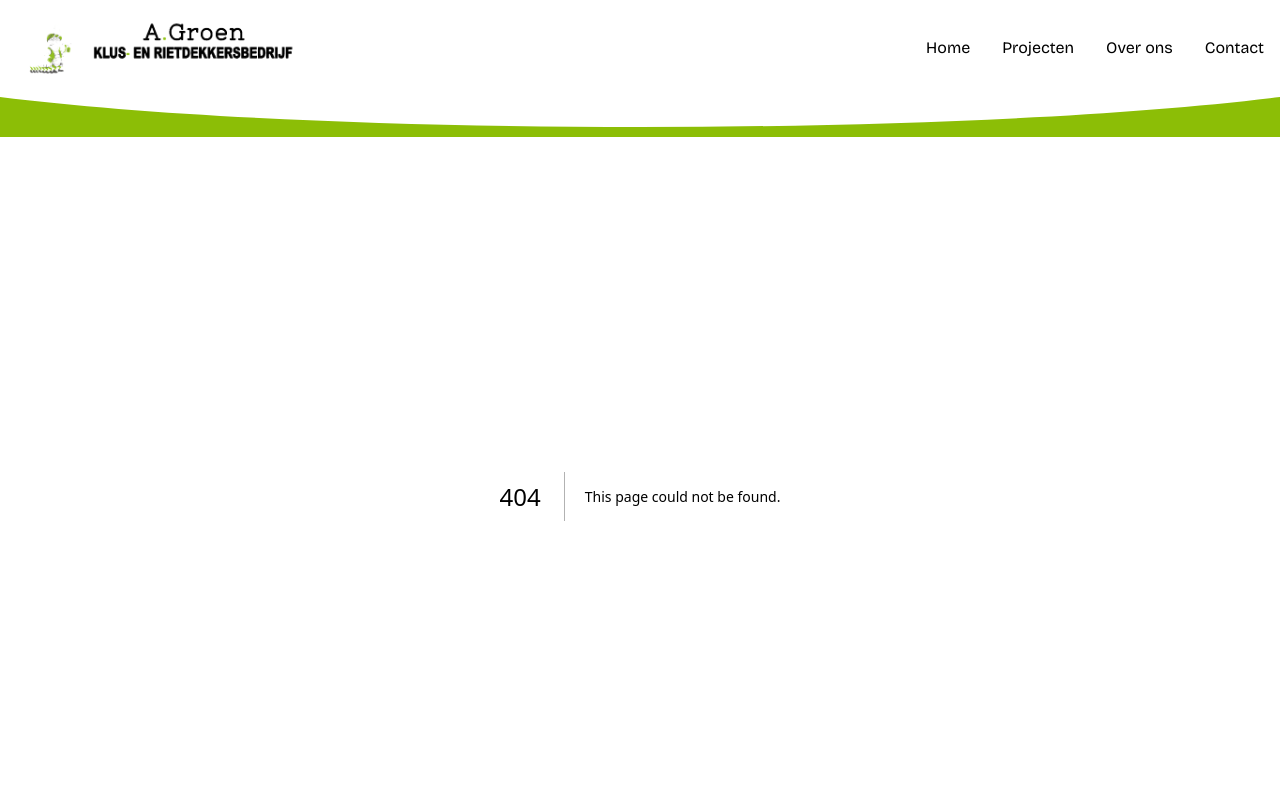
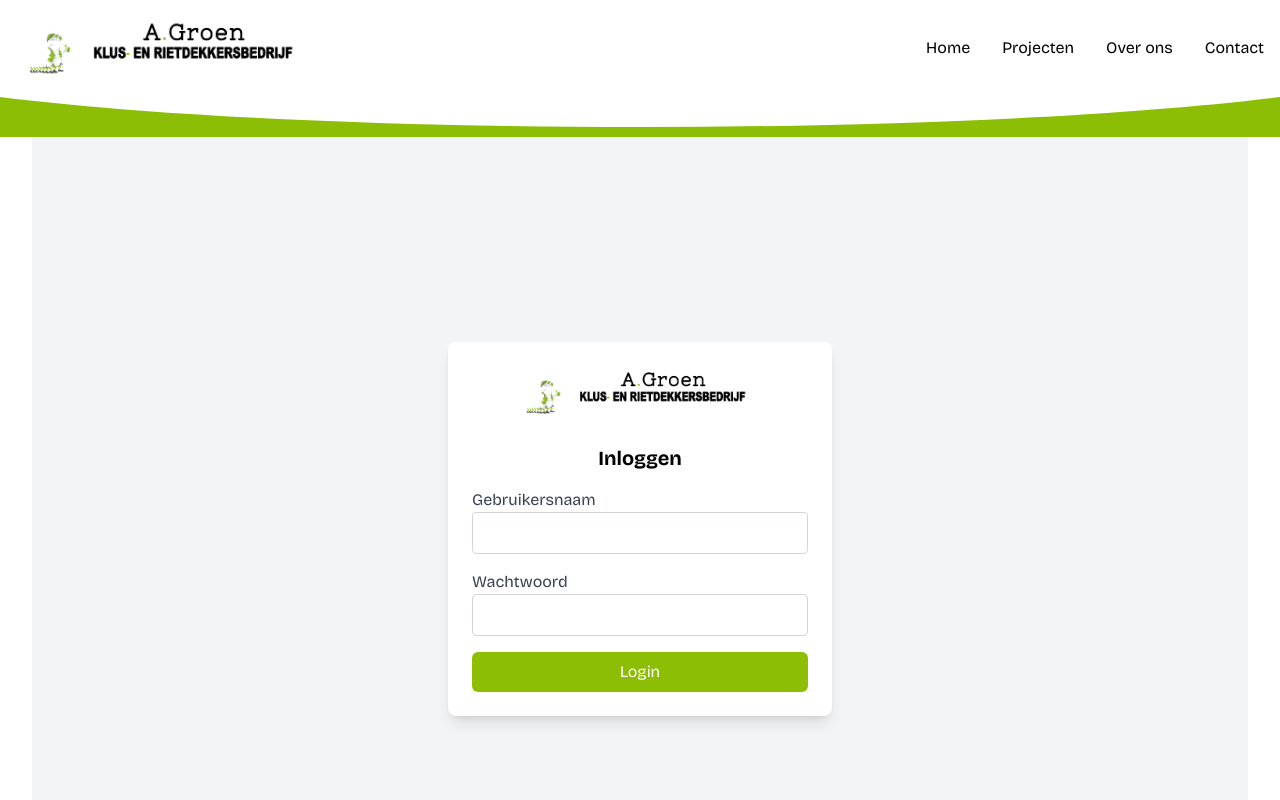
Before and after one commit to milansk05/A.-Groen-Klus-en-rietdekkersbedrijf, a Next.js app in the folder webapp/: page /inlog in a window 1280 px wide. Before the commit this address had no page. Shown: the top 800 px of the page. Built offline with nearby package versions, Linux system fonts and the light colour scheme.

Commit message:
Contact pagina, inlogpagina

```diff
--- a/webapp/package.json
+++ b/webapp/package.json
@@ -9,7 +9,7 @@
     "lint": "next lint"
   },
   "dependencies": {
-    "@prisma/client": "^6.1.0",
+    "@prisma/client": "^6.2.1",
     "lucide-react": "^0.468.0",
     "next": "15.1.0",
     "react": "^19.0.0",
--- a/webapp/src/app/(auth)/(routes)/admin/page.tsx
+++ b/webapp/src/app/(auth)/(routes)/admin/page.tsx
@@ -1,19 +1,26 @@
-import { Home, TrendingUp } from 'lucide-react'
-import MetricCard from '../../../components/admin/MetricCard'
-import ProjectsList from '../../../components/admin/ProjectsList'
-import NotificationsList from '../../../components/admin/NotificationsList'
-import { getProjectsCount, getRecentProjects } from '@/app/actions/projects'
+import { Home, TrendingUp } from 'lucide-react';
+import MetricCard from '../../../components/admin/MetricCard';
+import ProjectsList from '../../../components/admin/ProjectsList';
+import NotificationsList from '../../../components/admin/NotificationsList';
+import { getProjectsCount, getRecentProjects } from '@/app/actions/projects';
+import { redirect } from 'next/navigation';
 
 const notifications = [
   { id: 1, message: "Nieuwe aanvraag ontvangen", time: "5 minuten geleden" },
   { id: 2, message: "Nieuwe aanvraag ontvangen", time: "5 minuten geleden" },
   { id: 3, message: "Nieuwe aanvraag ontvangen", time: "5 minuten geleden" },
   { id: 4, message: "Nieuwe aanvraag ontvangen", time: "5 minuten geleden" },
-]
+];
 
 export default async function AdminDashboard() {
-    const projectCounts = await getProjectsCount()
-    const recentProjectsResult = await getRecentProjects(4)
+  const isAuthenticated = checkAuthentication();
+
+  if (!isAuthenticated) {
+    redirect('/admin');
+  }
+
+  const projectCounts = await getProjectsCount();
+  const recentProjectsResult = await getRecentProjects(4);
 
   return (
     <div>
@@ -31,20 +38,36 @@ export default async function AdminDashboard() {
         />
         <MetricCard
           title="Nieuwe Projecten"
-                    value={projectCounts.success ? projectCounts.data.monthlyCount.toString() : "N/A"}
+          value={
+            projectCounts.success
+              ? projectCounts.data.monthlyCount.toString()
+              : 'N/A'
+          }
           subtitle="deze maand"
         />
         <MetricCard
           title="Totaal Projecten"
-                    value={projectCounts.success ? projectCounts.data.totalCount.toString() : "N/A"}
+          value={
+            projectCounts.success
+              ? projectCounts.data.totalCount.toString()
+              : 'N/A'
+          }
           subtitle="alle projecten"
         />
       </div>
 
       <div className="grid md:grid-cols-2 gap-6">
-                <ProjectsList projects={recentProjectsResult.success ? recentProjectsResult.data : []} />
+        <ProjectsList
+          projects={recentProjectsResult.success ? recentProjectsResult.data : []}
+        />
         <NotificationsList notifications={notifications} />
       </div>
     </div>
-    )
+  );
 }
+
+function checkAuthentication(): boolean {
+  if (typeof window === 'undefined') return false;
+  const isAuthenticated = sessionStorage.getItem('isAuthenticated');
+  return Boolean(isAuthenticated);
+}
--- /dev/null
+++ b/webapp/src/app/(routes)/inlog/page.tsx
@@ -0,0 +1,9 @@
+import Inlog from "@/app/components/inlog/inlog";
+
+export default function InlogPage() {
+  return (
+    <div className="p-8">
+      <Inlog />
+    </div>
+  );
+}
--- a/webapp/src/app/components/contact/contactform.tsx
+++ b/webapp/src/app/components/contact/contactform.tsx
@@ -57,7 +57,7 @@ export default function ContactForm() {
 
                         <button
                             type="submit"
-                            className="bg-green-500 text-white font-bold py-3 px-6 rounded-lg hover:bg-green-600 transition-colors"
+                            className="bg-primary text-white font-bold py-3 px-6 rounded-lg hover:bg-green-600 transition-colors"
                         >
                             Versturen
                         </button>
@@ -93,11 +93,17 @@ export default function ContactForm() {
                             <p>59536276</p>
                         </div>
                     </div>
-                    <div className="bg-white shadow-lg p-6 rounded-lg h-48 flex justify-center items-center">
-                        <h4 className="font-bold text-center text-gray-500">
-                            Ruimte voor Google Maps of logo
-                        </h4>
-                    </div>
+                    <div className="bg-white shadow-lg p-6 rounded-lg">
+            <iframe
+              title="Google Maps - A. Groen Dienstverlening"
+              src="https://www.google.com/maps/embed/v1/place?key=AIzaSyBBbwTnBt80Lpb8TVc78sXpzXWtkNJTsh0&q=Emmerhoutstraat+57,+7814+XW+Emmen"
+              width="100%"
+              height="300px"
+              style={{ border: 0 }}
+              allowFullScreen
+              loading="lazy"
+            ></iframe>
+          </div>
                 </div>
             </div>
         </div>
--- a/webapp/src/app/components/contactform.tsx
+++ /dev/null
@@ -1,105 +0,0 @@
-export default function ContactForm() {
-  return (
-    <div className="container mx-auto px-4 py-12">
-      <h2 className="text-4xl font-bold mb-6">Stuur ons een bericht</h2>
-      <p className="text-gray-700 mb-8">
-        Heeft u behoefte aan meer informatie, wilt u een offerte aanvragen of een mogelijk project bespreken? Neem dan gerust contact met ons op.
-      </p>
-
-      <div className="grid grid-cols-1 lg:grid-cols-3 gap-8">
-        <div className="lg:col-span-2 bg-white shadow-lg p-6 rounded-lg">
-          <form className="space-y-6">
-            <div className="grid grid-cols-1 md:grid-cols-2 gap-4">
-              <div>
-                <p className="mb-2 font-semibold">Voornaam *</p>
-                <input
-                  type="text"
-                  placeholder="Voornaam"
-                  className="border border-gray-300 p-3 rounded-lg w-full"
-                />
-              </div>
-              <div>
-                <p className="mb-2 font-semibold">Achternaam *</p>
-                <input
-                  type="text"
-                  placeholder="Achternaam"
-                  className="border border-gray-300 p-3 rounded-lg w-full"
-                />
-              </div>
-            </div>
-
-            <div>
-              <p className="mb-2 font-semibold">Email-adres *</p>
-              <input
-                type="email"
-                placeholder="Email-adres"
-                className="border border-gray-300 p-3 rounded-lg w-full"
-              />
-            </div>
-
-            <div>
-              <p className="mb-2 font-semibold">Telefoonnummer *</p>
-              <input
-                type="text"
-                placeholder="Telefoonnummer"
-                className="border border-gray-300 p-3 rounded-lg w-full"
-              />
-            </div>
-
-            <div>
-              <p className="mb-2 font-semibold">Uw bericht *</p>
-              <textarea
-                placeholder="Uw bericht"
-                rows={5}
-                className="border border-gray-300 p-3 rounded-lg w-full"
-              />
-            </div>
-
-            <button
-              type="submit"
-              className="bg-green-500 text-white font-bold py-3 px-6 rounded-lg hover:bg-green-600 transition-colors"
-            >
-              Versturen
-            </button>
-          </form>
-        </div>
-
-        <div className="lg:col-span-1 space-y-6">
-          <div className="flex items-center space-x-4 bg-white shadow-lg p-6 rounded-lg">
-            <span className="text-green-500 text-2xl">📞</span>
-            <div>
-              <h4 className="font-bold">Telefoon</h4>
-              <p>06 12812117</p>
-            </div>
-          </div>
-          <div className="flex items-center space-x-4 bg-white shadow-lg p-6 rounded-lg">
-            <span className="text-green-500 text-2xl">📧</span>
-            <div>
-              <h4 className="font-bold">Email</h4>
-              <p>info@agroen-dv.nl</p>
-            </div>
-          </div>
-          <div className="flex items-center space-x-4 bg-white shadow-lg p-6 rounded-lg">
-            <span className="text-green-500 text-2xl">📍</span>
-            <div>
-              <h4 className="font-bold">Adres</h4>
-              <p>Emmerhoutstraat 57, 7814 XW Emmen</p>
-            </div>
-          </div>
-          <div className="flex items-center space-x-4 bg-white shadow-lg p-6 rounded-lg">
-            <span className="text-green-500 text-2xl">🆔</span>
-            <div>
-              <h4 className="font-bold">KVK</h4>
-              <p>59536276</p>
-            </div>
-          </div>
-          <div className="bg-white shadow-lg p-6 rounded-lg h-48 flex justify-center items-center">
-            <h4 className="font-bold text-center text-gray-500">
-              Ruimte voor Google Maps of logo1
-            </h4>
-          </div>
-        </div>
-      </div>
-    </div>
-  );
-}
--- a/webapp/src/app/components/footer.tsx
+++ b/webapp/src/app/components/footer.tsx
@@ -1,7 +1,7 @@
 import Link from 'next/link'
 import Image from 'next/image'
 import { Facebook, Instagram, Mail, Twitter } from 'lucide-react'
-import CurvedShape from './ui/CurvedShape'
+import CurvedShape from './ui/curvedshape'
 
 export default function Footer() {
     return (
--- /dev/null
+++ b/webapp/src/app/components/inlog/inlog.tsx
@@ -0,0 +1,77 @@
+"use client"; // Mark this file as a client component
+
+import { useState } from "react";
+
+const Inlog: React.FC = () => {
+  const [username, setUsername] = useState<string>("");
+  const [password, setPassword] = useState<string>("");
+  const [error, setError] = useState<string | null>(null);
+
+  const handleLogin = (e: React.FormEvent<HTMLFormElement>) => {
+    e.preventDefault();
+
+    if (username === "admin" && password === "adminpass") {
+      console.log("Credentials valid. Redirecting...");
+      sessionStorage.setItem("isAuthenticated", "true");
+      window.location.href = "/admin";
+    } else {
+      setError("De gebruikersnaam of het wachtwoord is onjuist.");
+    }
+  };
+
+  return (
+    <div className="flex justify-center items-center min-h-screen bg-gray-100 p-4">
+      <div className="w-full max-w-sm bg-white p-6 rounded-lg shadow-lg">
+        <img
+          className="mx-auto mb-6"
+          src="/images/zwartetekstlgo.png"
+          alt="A Groen Dienstverlening Logo"
+          width={250}
+          height={70}
+        />
+        <h1 className="text-xl font-bold mb-4 text-center">Inloggen</h1>
+        <form onSubmit={handleLogin} className="space-y-4">
+          <div>
+            <label htmlFor="username" className="block text-gray-700">
+              Gebruikersnaam
+            </label>
+            <input
+              id="username"
+              type="text"
+              value={username}
+              onChange={(e) => setUsername(e.target.value)}
+              className={`w-full p-2 border rounded ${
+                error ? "border-red-500" : "border-gray-300"
+              } focus:outline-none focus:ring-2 focus:ring-primary focus:border-transparent`}
+              required
+            />
+          </div>
+          <div>
+            <label htmlFor="password" className="block text-gray-700">
+              Wachtwoord
+            </label>
+            <input
+              id="password"
+              type="password"
+              value={password}
+              onChange={(e) => setPassword(e.target.value)}
+              className={`w-full p-2 border rounded ${
+                error ? "border-red-500" : "border-gray-300"
+              } focus:outline-none focus:ring-2 focus:ring-primary focus:border-transparent`}
+              required
+            />
+          </div>
+          {error && <p className="text-red-500 text-sm">{error}</p>}
+          <button
+            type="submit"
+            className="w-full bg-primary text-white px-6 py-2 rounded-md hover:bg-opacity-90 transition-colors"
+          >
+            Login
+          </button>
+        </form>
+      </div>
+    </div>
+  );
+};
+
+export default Inlog;
--- a/webapp/src/app/components/navigation/Navbar.tsx
+++ b/webapp/src/app/components/navigation/Navbar.tsx
@@ -4,7 +4,7 @@ import { useState } from 'react'
 import Image from 'next/image'
 import Link from 'next/link'
 import { Menu, X } from 'lucide-react'
-import CurvedShape from '../ui/CurvedShape'
+import CurvedShape from '../ui/curvedshape'
 import { usePathname } from 'next/navigation'
 
 export default function Navbar() {
```
Also changed, not shown: webapp/src/app/(routes)/inlog/inlog.tsx (deleted), 1 other file (tests, documents, lock files or other folders). Lines whose indentation alone changed are shown as unchanged.
